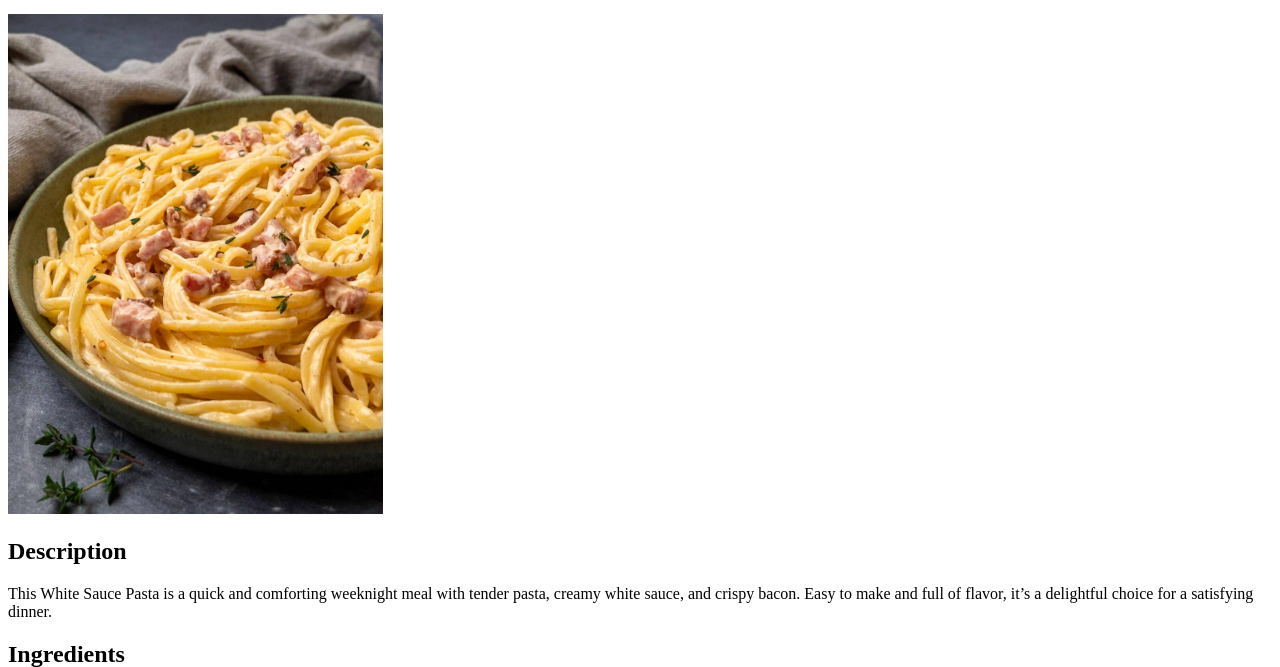
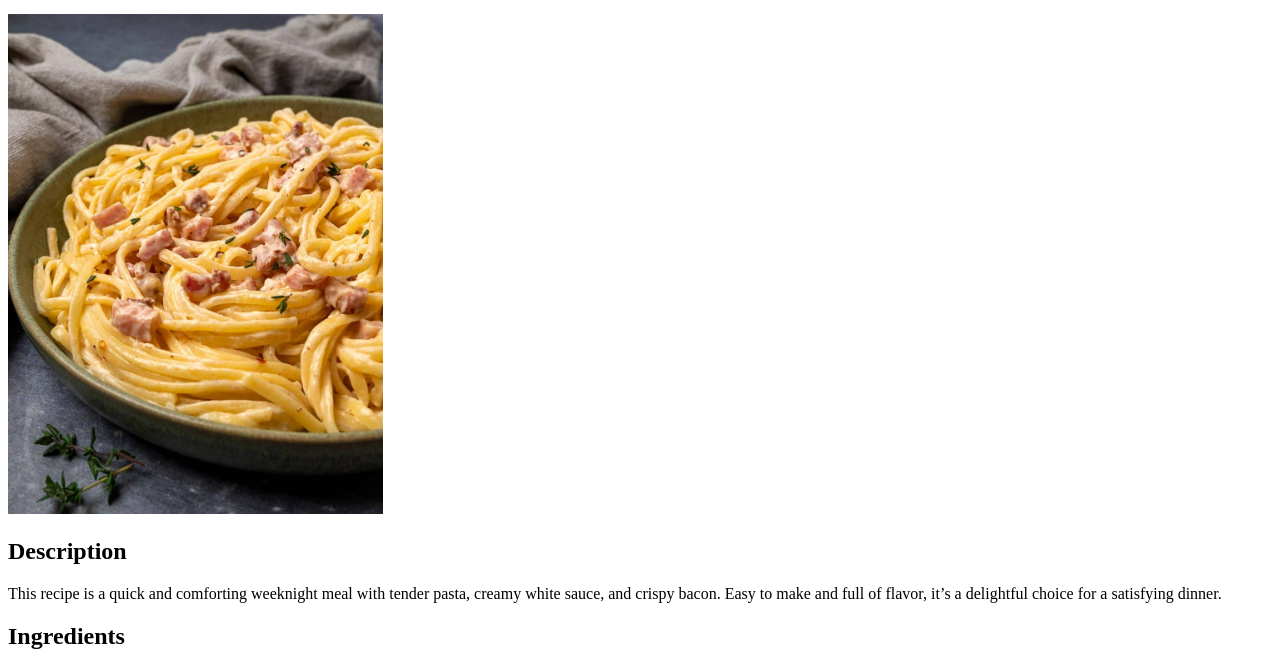
Before and after one commit to Luxxer1/odin-recipes, a plain HTML site: page recipes/whitesauce-pasta.html in a window 1280 px wide. Shown: the part 100-767 px from the top of the page. Drawn offline with Linux system fonts and the light colour scheme.

Commit message:
Add logo to index and fix small text mistakes on whitesauce-pasta

```diff
--- a/recipes/whitesauce-pasta.html
+++ b/recipes/whitesauce-pasta.html
@@ -10,7 +10,7 @@
     <img src="../img/whitesaucepasta.jpg" alt="White sauce pasta with bacon served on a green plate." height="500">
 
     <h2>Description</h2>
-    <p>This White Sauce Pasta is a quick and comforting weeknight meal with tender pasta, creamy white sauce, and crispy bacon. Easy to make and full of flavor, it’s a delightful choice for a satisfying dinner.</p>
+    <p>This recipe is a quick and comforting weeknight meal with tender pasta, creamy white sauce, and crispy bacon. Easy to make and full of flavor, it’s a delightful choice for a satisfying dinner.</p>
 
     <h2>Ingredients</h2>
     <ul>
```
Also changed, not shown: index.html (+1 -0 lines), img/logo.png (added).
